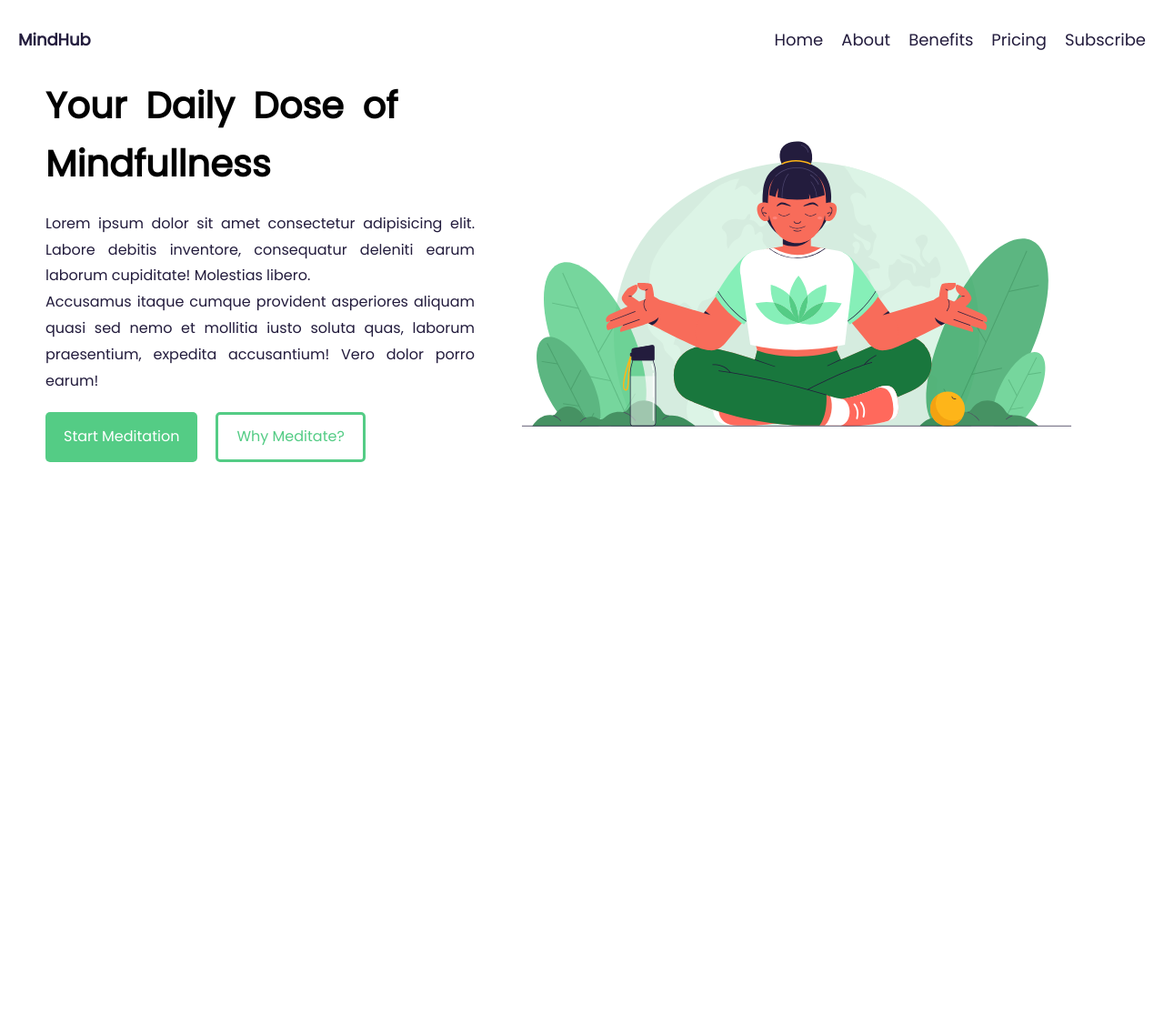
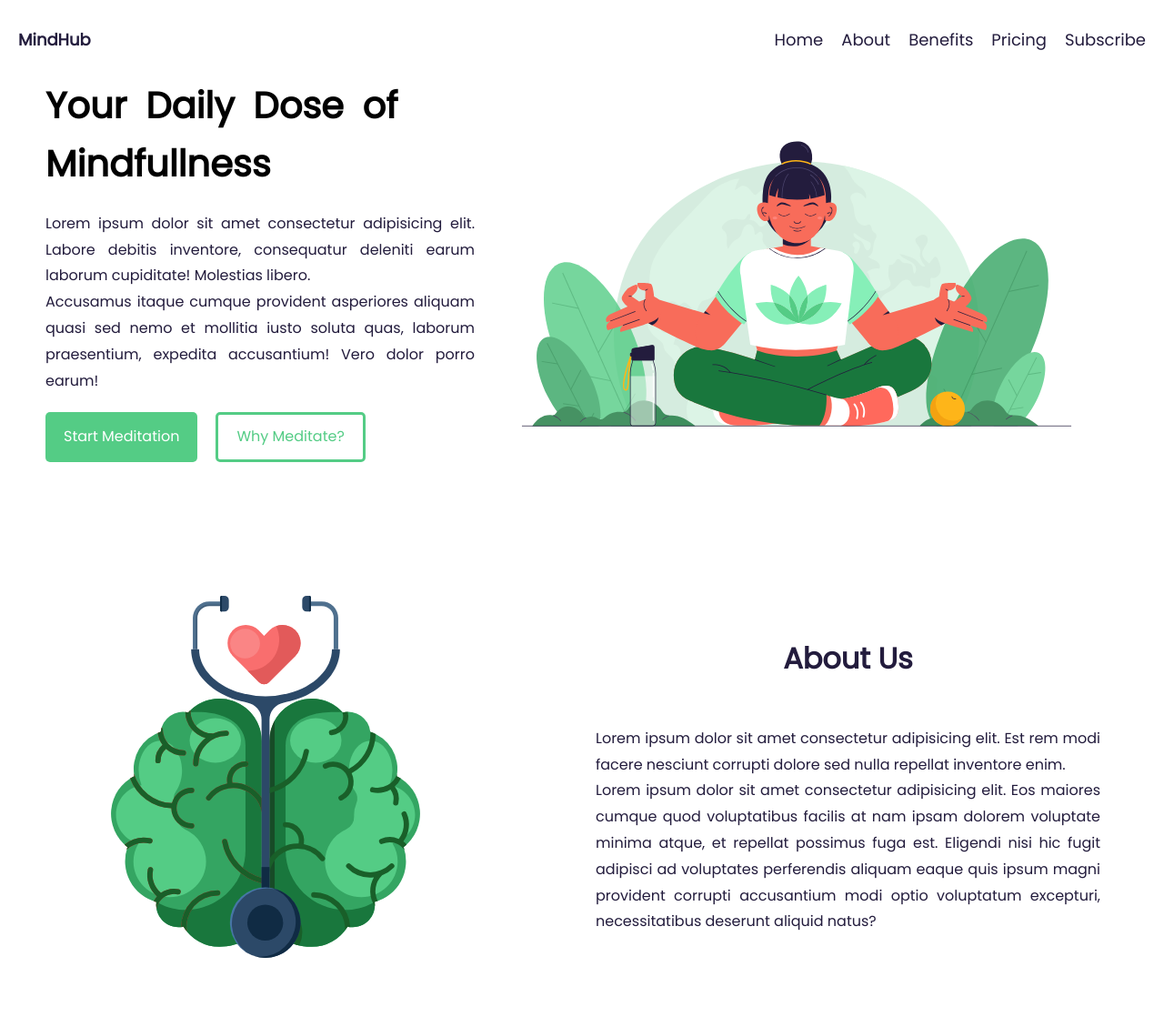
Before and after one commit to jainpranayr/mindHub, a plain HTML site: page index.html in a window 1280 px wide. Shown: the top 1129 px of the page at 91% size. Drawn offline with Linux system fonts and the light colour scheme.

Commit message:
add about section

```diff
--- a/css/style.css
+++ b/css/style.css
@@ -155,3 +155,24 @@ header img {
 .hero-btn button {
   margin-top: 2rem;
 }
+
+/* About Section */
+
+.about .row {
+  align-items: center;
+}
+
+.about .row .column {
+  width: 100%;
+  padding: 0;
+}
+
+.about img {
+  display: block;
+  width: 80%;
+}
+
+.about p {
+  margin: auto 0;
+  text-align: justify;
+}
--- a/index.html
+++ b/index.html
@@ -61,6 +61,31 @@
       <img src="/assets/images/hero.svg" alt="hero" />
     </header>
 
+    <!-- About Section -->
+    <section class="about" id="about">
+      <div class="row">
+        <div class="column">
+          <img src="/assets/images/about.svg" alt="" />
+        </div>
+        <div class="column">
+          <h2>About Us</h2>
+          <p>
+            Lorem ipsum dolor sit amet consectetur adipisicing elit. Est rem
+            modi facere nesciunt corrupti dolore sed nulla repellat inventore
+            enim.
+          </p>
+          <p>
+            Lorem ipsum dolor sit amet consectetur adipisicing elit. Eos maiores
+            cumque quod voluptatibus facilis at nam ipsam dolorem voluptate
+            minima atque, et repellat possimus fuga est. Eligendi nisi hic fugit
+            adipisci ad voluptates perferendis aliquam eaque quis ipsum magni
+            provident corrupti accusantium modi optio voluptatum excepturi,
+            necessitatibus deserunt aliquid natus?
+          </p>
+        </div>
+      </div>
+    </section>
+
     <script src="script.js"></script>
   </body>
 </html>
```
